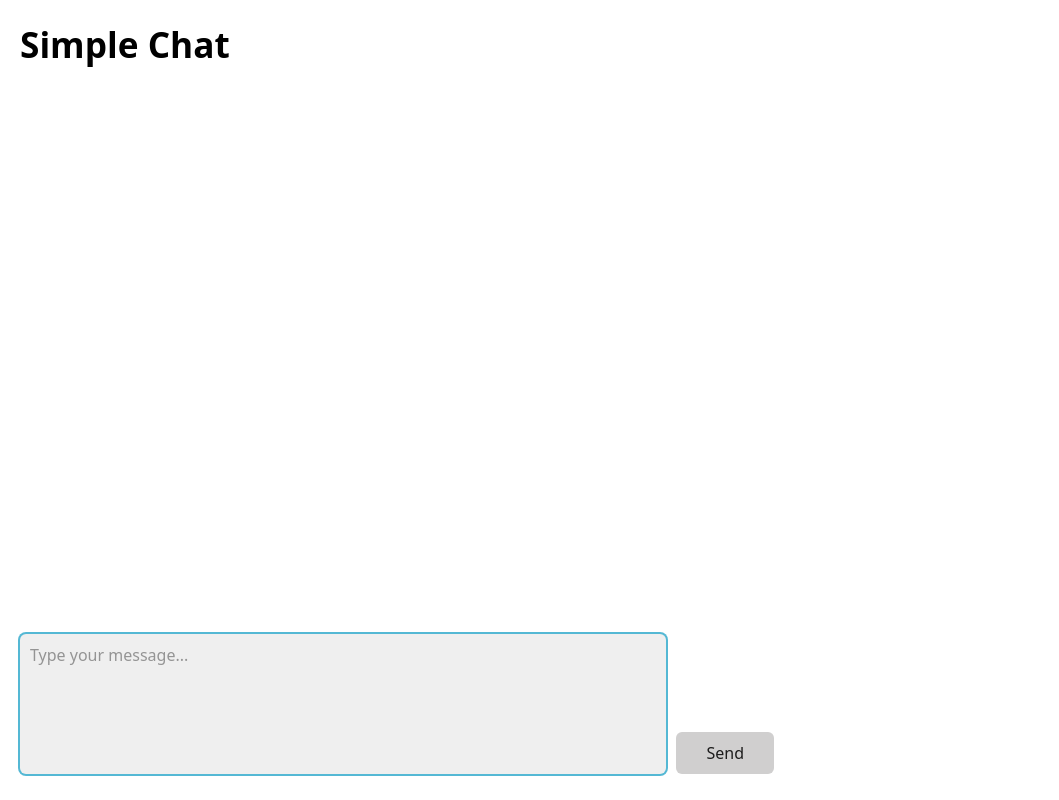
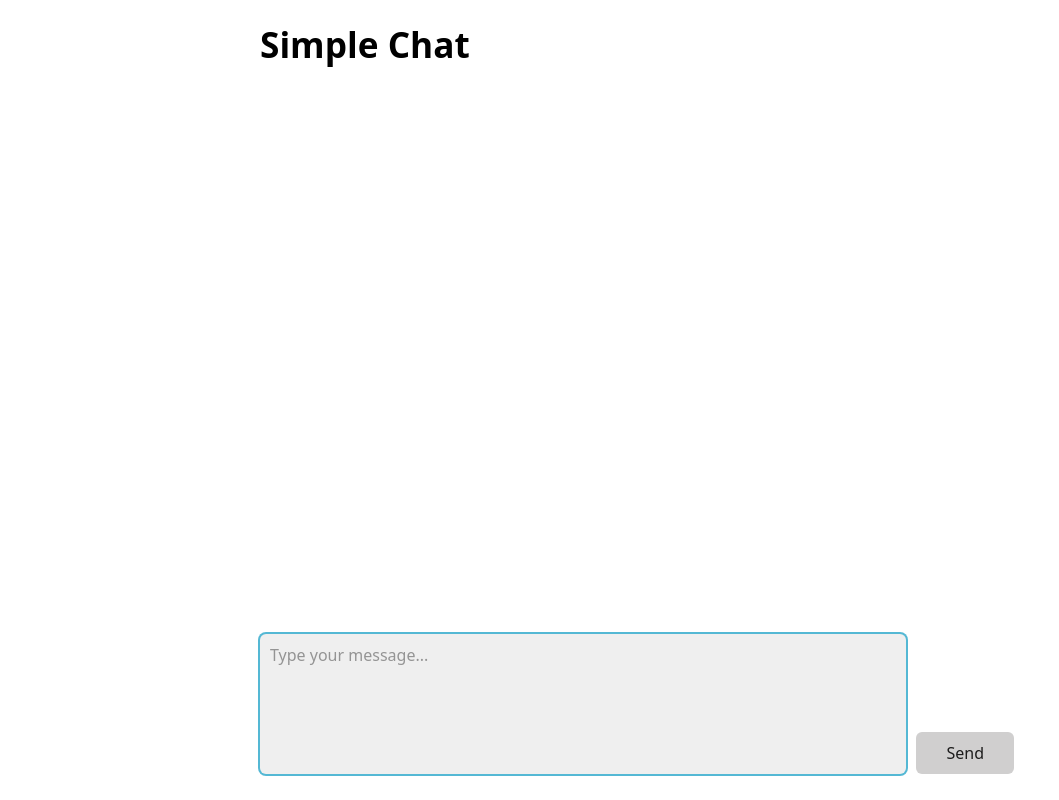
Before and after one commit to okdshin/llm-chatapp, a Vue app in the folder frontend/: page / in a window 1280 px wide. Shown: the whole page, without its empty margins (0-1059 px from the left). Built offline with nearby package versions, Linux system fonts and the light colour scheme.

Commit message:
Center chat container when maximized

```diff
--- a/frontend/src/App.vue
+++ b/frontend/src/App.vue
@@ -1,4 +1,5 @@
 <template>
+  <div class="page-container">
     <div class="chat-container">
       <div class="header">
         <h1>Simple Chat</h1>
@@ -19,6 +20,7 @@
                   @keyup.enter="sendMessage"
                   placeholder="Type your message..."></textarea>
         <button @click="sendMessage">Send</button>
+      </div>
     </div>
   </div>
 </template>
@@ -90,12 +92,22 @@ export default {
 </script>
 
 <style>
+.page-container {
+  display: flex;
+  justify-content: center;
+  width: 100vw;
+  height: 100vh;
+  overflow: hidden;
+}
+
 .chat-container {
   height: 100vh;
   display: flex;
   flex-direction: column;
   padding: 20px;
   box-sizing: border-box;
+  width: 100%;
+  max-width: 800px;
 }
 
 .header {
```
Lines whose indentation alone changed are shown as unchanged.
